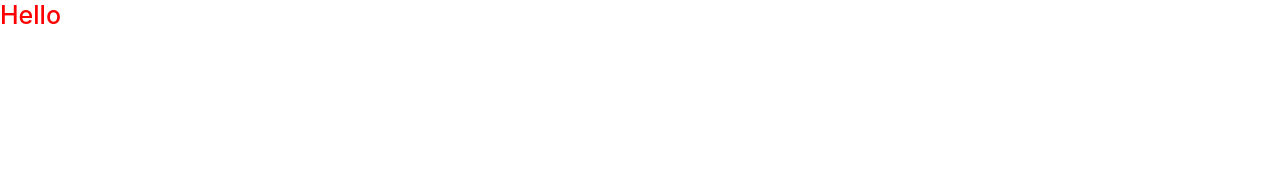
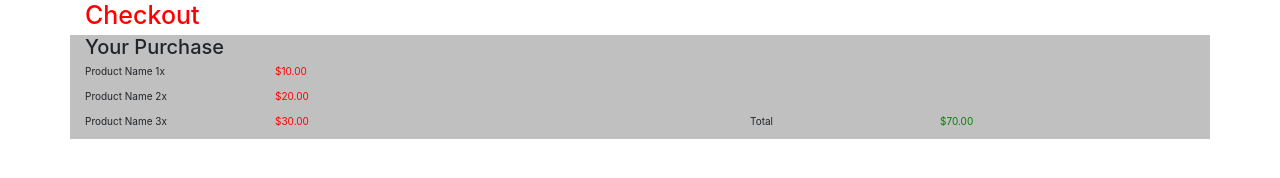
Before and after one commit to alnye655321/ecommerce-project-1000-g30, a website: page src/checkout.html in a window 1280 px wide. Drawn offline with nearby package versions, Linux system fonts and the light colour scheme.

Commit message:
Finshed purchases html and basic styling

```diff
--- a/src/checkout.html
+++ b/src/checkout.html
@@ -6,9 +6,58 @@
     <link href="https://maxcdn.bootstrapcdn.com/bootswatch/3.3.6/united/bootstrap.min.css" rel="stylesheet" integrity="sha384-0UBL8wxZ28kqJ8w8N8RUV0odBG5w8D/Y+rb+o7hr2F3dS9twlAE8S7VUtVSRe5cc" crossorigin="anonymous">
     <link rel="stylesheet" href="styles/main.css" media="screen" title="no title" charset="utf-8">
     <title>boilerplate</title>
+    <!--  !!!!!!!!! Remove style to main.css eventually !!!!!!!!!!!!! -->
+    <style>
+.purchases {
+  background-color: silver;
+}
+
+/*colors total amount*/
+.purchases div div:nth-child(4) p {
+  color:green;
+}
+
+/*colors cost of products*/
+.purchases div div:nth-child(2) p {
+  color:red;
+}
+
+
+    </style>
   </head>
   <body>
-    <h1>Hello</h1>
+    <!-- Title container -->
+    <div class="container">
+      <div class="row">
+        <div class="col-md-12"><h1>Checkout</h2></div>
+    </div>
+    </div>
+
+    <!-- Purchase Container -->
+    <div class="container purchases">
+      <div class="row">
+        <div class="col-md-12"><h2>Your Purchase</h2></div>
+    </div>
+    <div class="row">
+      <div class="col-md-2"><p>Product Name 1x</p></div>
+      <div class="col-md-2"><p>$10.00</p></div>
+    </div>
+    <div class="row">
+      <div class="col-md-2"><p>Product Name 2x</p></div>
+      <div class="col-md-2"><p>$20.00</p></div>
+    </div>
+    <!-- if appending remember to add additional offset total divs -->
+    <div class="row">
+      <div class="col-md-2"><p>Product Name 3x</p></div>
+      <div class="col-md-2"><p>$30.00</p></div>
+      <div class="col-md-2 col-md-offset-3"><p>Total</p></div>
+      <div class="col-md-2"><p>$70.00</p></div>
+    </div>
+
+
+  </div>
+
+
 
     <script   src="https://code.jquery.com/jquery-2.2.4.min.js"   integrity="sha256-BbhdlvQf/xTY9gja0Dq3HiwQF8LaCRTXxZKRutelT44="   crossorigin="anonymous"></script>
     <script type="text/javascript" src="scripts/checkout.js"></script>
```
